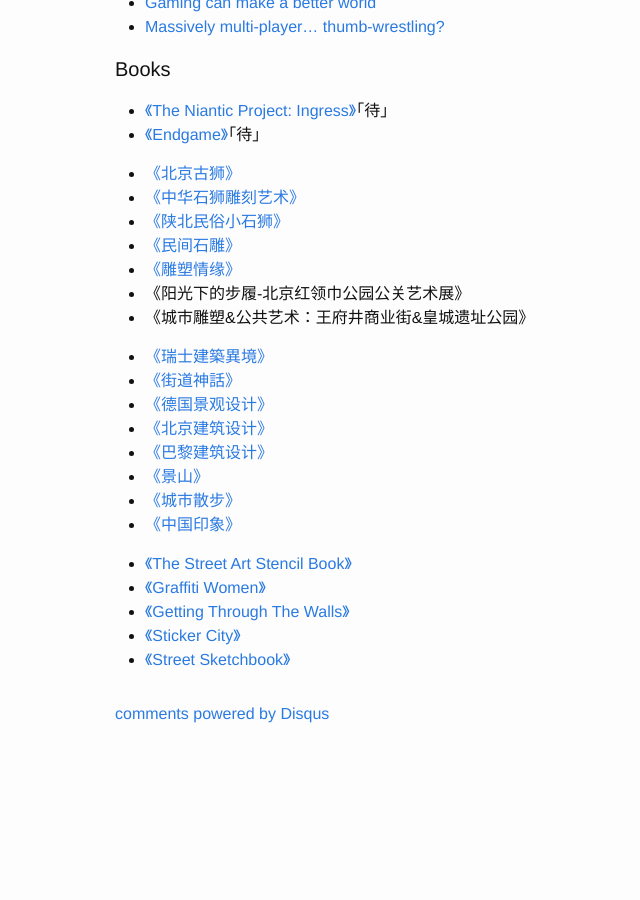
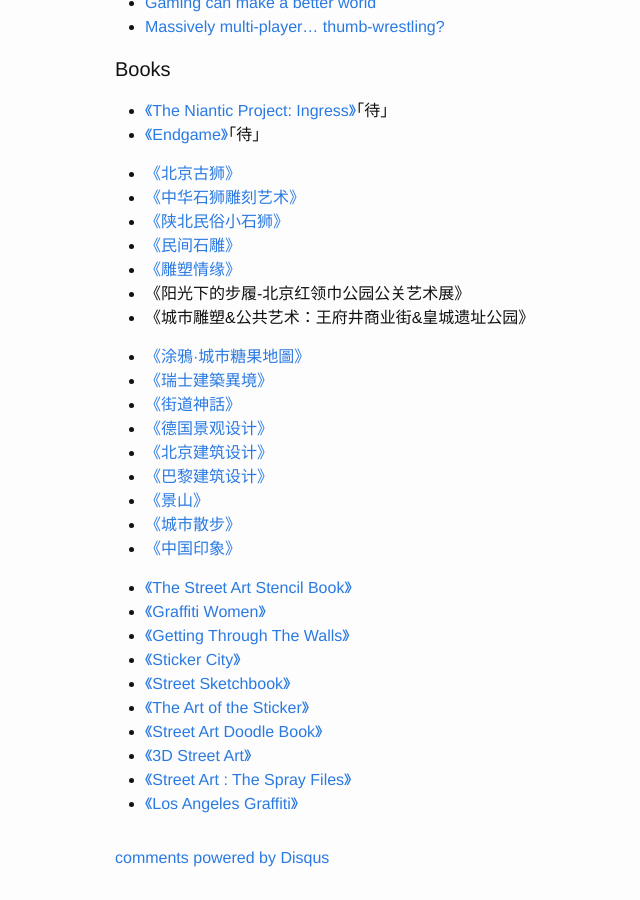
Before and after one commit to Afio/afio.github.io, a Jekyll site: the page built from _posts/2014-11-18-Ingress-Tour.md, in a window 1280 px wide and 900 px high, scrolled down 2840 px. Shown: the whole window, without its empty margins (155-795 px from the left). Built offline with Jekyll 4.4.1, drawn with Linux system fonts in a browser that asks for light colours; comment, search, counter and statistics services are not loaded; before the commit the page ends 3596 px from its top, so only the background shows below that.

Commit message:
book update

```diff
--- a/_posts/2014-11-18-Ingress-Tour.md
+++ b/_posts/2014-11-18-Ingress-Tour.md
@@ -125,27 +125,35 @@ Those days, I using ingress to help shape the world’s vision of reality, and
 - <a href="http://www.amazon.com/Endgame-The-Calling-James-Frey-ebook/dp/B00HU5NEQK" target="_blank">《Endgame》</a>「待」
 
 
-- <a href="http://movie.douban.com/subject/20503584/" target="_blank">《北京古狮》</a>
-- <a href="http://movie.douban.com/subject/1018768/" target="_blank">《中华石狮雕刻艺术》</a>
-- <a href="http://movie.douban.com/subject/3003618/" target="_blank">《陕北民俗小石狮》</a>
-- <a href="http://movie.douban.com/subject/1256195/" target="_blank">《民间石雕》</a>
-- <a href="http://movie.douban.com/subject/20314610/" target="_blank">《雕塑情缘》</a>
+- <a href="http://book.douban.com/subject/2111737/" target="_blank">《北京古狮》</a>
+- <a href="http://book.douban.com/subject/1018768/" target="_blank">《中华石狮雕刻艺术》</a>
+- <a href="http://book.douban.com/subject/3003618/" target="_blank">《陕北民俗小石狮》</a>
+- <a href="http://book.douban.com/subject/1256195/" target="_blank">《民间石雕》</a>
+- <a href="http://book.douban.com/subject/20314610/" target="_blank">《雕塑情缘》</a>
 - 《阳光下的步履-北京红领巾公园公关艺术展》
 - 《城市雕塑&公共艺术：王府井商业街&皇城遗址公园》
 
 
-- <a href="http://movie.douban.com/subject/3230270/" target="_blank">《瑞士建築異境》</a>
-- <a href="http://movie.douban.com/subject/1341986/" target="_blank">《街道神話》</a>
-- <a href="http://movie.douban.com/subject/1521371/" target="_blank">《德国景观设计》</a>
-- <a href="http://movie.douban.com/subject/3513872/" target="_blank">《北京建筑设计》</a>
-- <a href="http://movie.douban.com/subject/2991028/" target="_blank">《巴黎建筑设计》</a>
-- <a href="http://movie.douban.com/subject/3513723/" target="_blank">《景山》</a>
-- <a href="http://movie.douban.com/subject/3720650/" target="_blank">《城市散步》</a>
-- <a href="http://movie.douban.com/subject/3049584/" target="_blank">《中国印象》</a>
 
 
-- <a href="http://movie.douban.com/subject/5279403/" target="_blank">《The Street Art Stencil Book》</a>
-- <a href="http://movie.douban.com/subject/1857975/" target="_blank">《Graffiti Women》</a>
-- <a href="http://movie.douban.com/subject/3044956/" target="_blank">《Getting Through The Walls》</a>
-- <a href="http://movie.douban.com/subject/2238879/" target="_blank">《Sticker City》</a>
-- <a href="http://movie.douban.com/subject/2567500/" target="_blank">《Street Sketchbook》</a>
+- <a href="http://book.douban.com/subject/1334893/" target="_blank">《涂鴉·城市糖果地圖》</a>
+- <a href="http://book.douban.com/subject/3230270/" target="_blank">《瑞士建築異境》</a>
+- <a href="http://book.douban.com/subject/1341986/" target="_blank">《街道神話》</a>
+- <a href="http://book.douban.com/subject/1521371/" target="_blank">《德国景观设计》</a>
+- <a href="http://book.douban.com/subject/3513872/" target="_blank">《北京建筑设计》</a>
+- <a href="http://book.douban.com/subject/2991028/" target="_blank">《巴黎建筑设计》</a>
+- <a href="http://book.douban.com/subject/3513723/" target="_blank">《景山》</a>
+- <a href="http://book.douban.com/subject/3720650/" target="_blank">《城市散步》</a>
+- <a href="http://book.douban.com/subject/3049584/" target="_blank">《中国印象》</a>
+
+
+- <a href="http://book.douban.com/subject/5279403/" target="_blank">《The Street Art Stencil Book》</a>
+- <a href="http://book.douban.com/subject/1857975/" target="_blank">《Graffiti Women》</a>
+- <a href="http://book.douban.com/subject/3044956/" target="_blank">《Getting Through The Walls》</a>
+- <a href="http://book.douban.com/subject/2238879/" target="_blank">《Sticker City》</a>
+- <a href="http://book.douban.com/subject/2567500/" target="_blank">《Street Sketchbook》</a>
+- <a href="http://book.douban.com/subject/3016029/" target="_blank">《The Art of the Sticker》</a>
+- <a href="http://book.douban.com/subject/5279402/" target="_blank">《Street Art Doodle Book》</a>
+- <a href="http://book.douban.com/subject/5450995/" target="_blank">《3D Street Art》</a>
+- <a href="http://book.douban.com/subject/1465070/" target="_blank">《Street Art : The Spray Files》</a>
+- <a href="http://book.douban.com/subject/2350547/" target="_blank">《Los Angeles Graffiti》</a>
```
